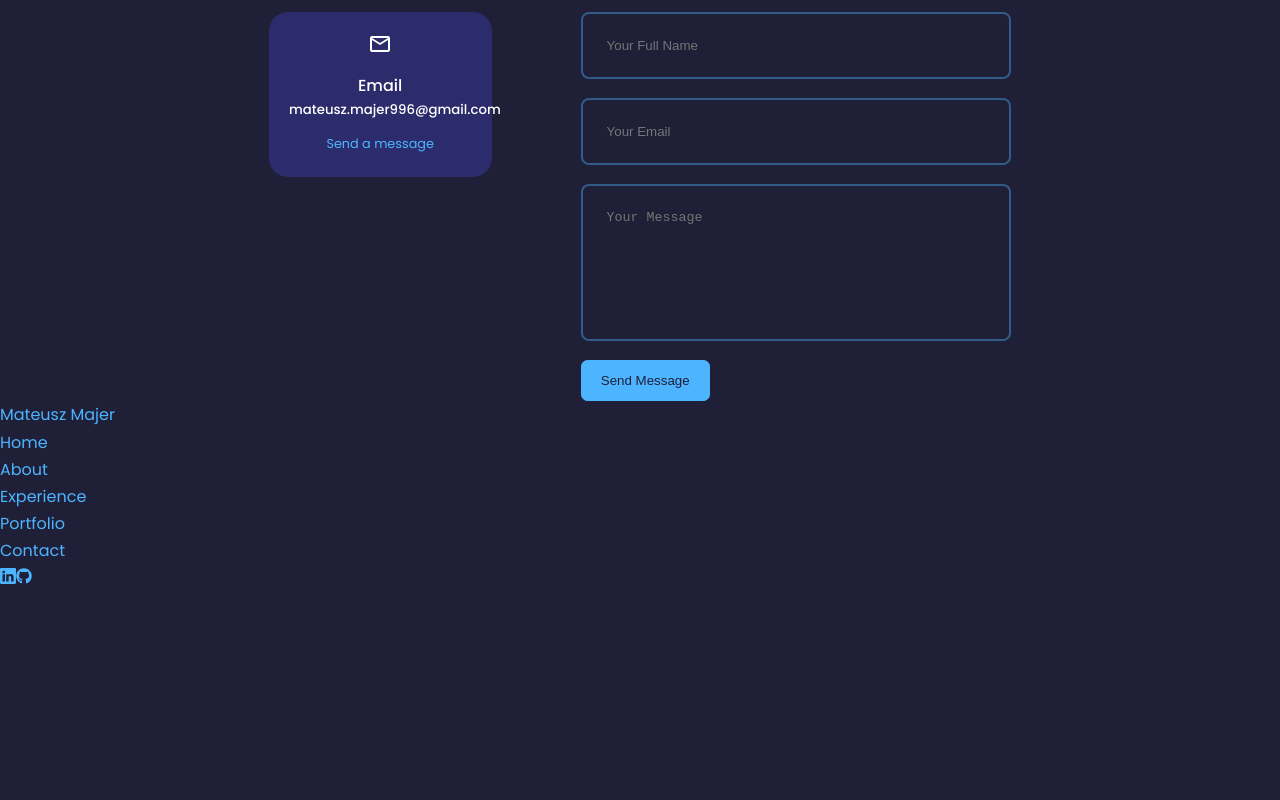
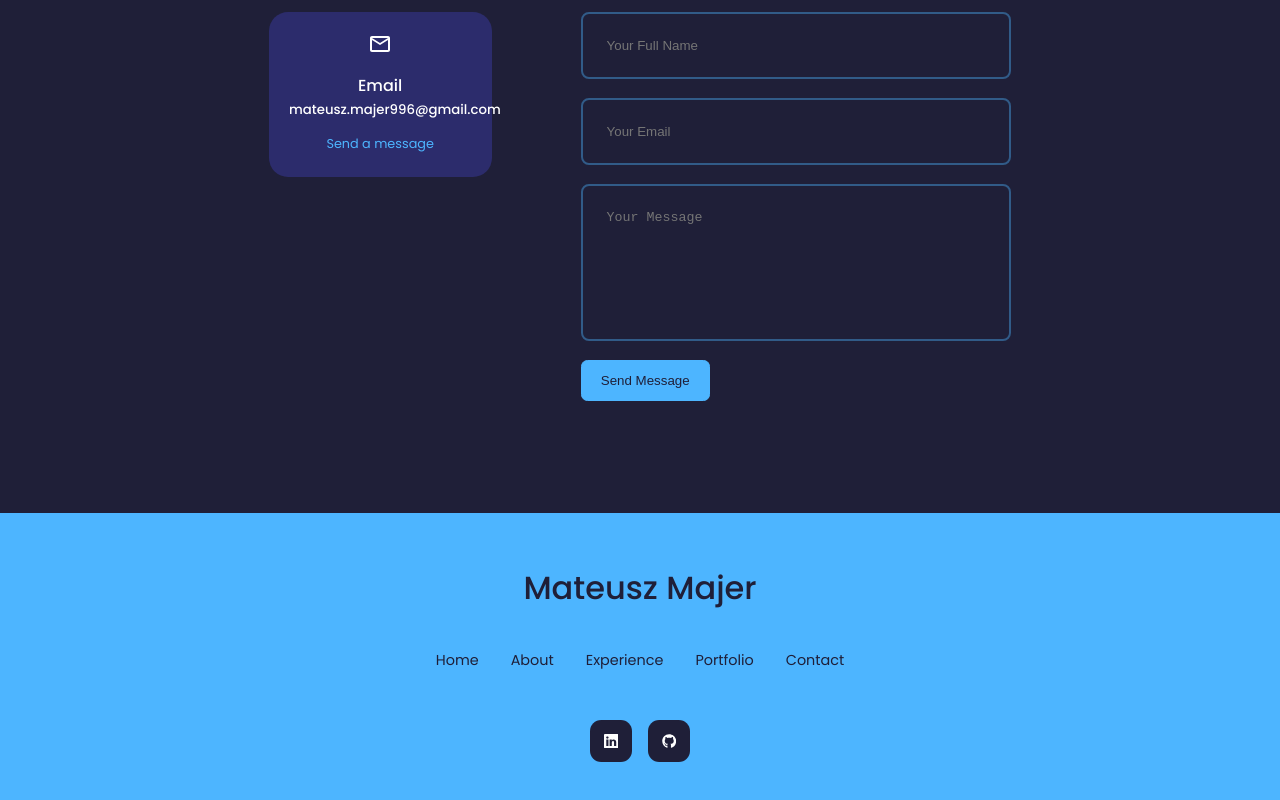
Before and after one commit to Vectari/my_website_react, a React (Create React App) app: page / in a window 1280 px wide. Shown: the part 2925-3725 px from the top of the page. Before the commit the page ends 3517 px from the top, so only its background shows below. Built offline with nearby package versions, Linux system fonts and the light colour scheme.

Commit message:
add style to footer

```diff
--- a/src/components/footer/footer.css
+++ b/src/components/footer/footer.css
@@ -0,0 +1,48 @@
+footer {
+    background: var(--color-primary);
+    padding: 3rem 0;
+    text-align: center;
+    font-size: 0.9rem;
+    margin-top: 7rem;
+}
+
+footer a {
+    color: var(--color-bg);
+}
+
+.footer__logo {
+    font-size: 2rem;
+    font-weight: 500;
+    margin-bottom: 2rem;
+    display: inline-block;
+}
+
+.permalinks {
+    display: flex;
+    flex-wrap: wrap;
+    justify-content: center;
+    gap: 2rem;
+    margin: 0 auto 3rem;
+}
+
+.footer__socials {
+    display: flex;
+    justify-content: center;
+    gap: 1rem;
+    margin-bottom: 4rem;
+}
+
+.footer__socials a {
+    background: var(--color-bg);
+    color: var(--color-white);
+    padding: 0.8rem;
+    border-radius: 0.7rem;
+    display: flex;
+    border: 1px solid transparent
+}
+
+.footer__socials a:hover {
+    background: transparent;
+    color: var(--color-bg);
+    border-color: var(--color-bg);
+}
```
